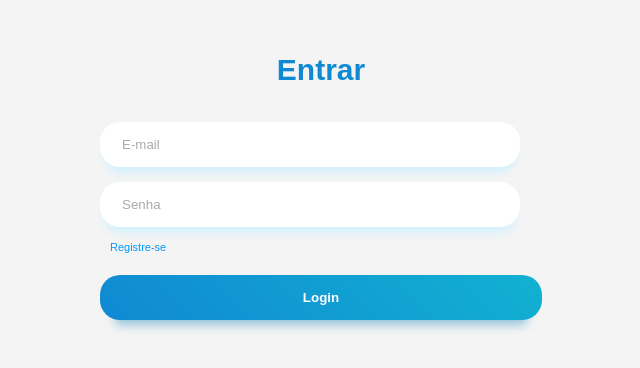
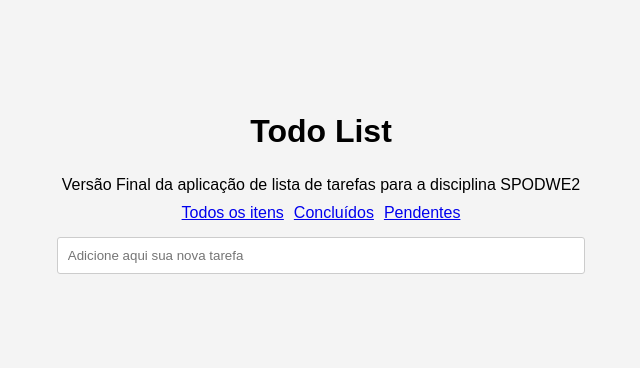
Before and after one commit to gabrielfnakata/Projeto-ToDo-SPODWE2, a React (Vite) app in the folder pacotes/frontend/: page /todos in a window 1280 px wide. Shown: the part 204-572 px from the top of the page, without its empty margins (319-959 px from the left). Built offline with nearby package versions, Linux system fonts and the light colour scheme.

Commit message:
feat: separar tela de login do restante

```diff
--- /dev/null
+++ b/pacotes/frontend/src/Login.jsx
@@ -0,0 +1,49 @@
+import { useNavigate } from "react-router-dom";
+import { useState } from "react";
+
+const Login = () => {
+  const [email, setEmail] = useState("");
+  const [senha, setSenha] = useState("");
+  const [error, setError] = useState("");
+  const navigate = useNavigate();
+
+  const handleSubmit = async (e) => {
+    e.preventDefault();
+    setError("");
+
+    try {
+      const response = await fetch("http://localhost:3000/login", {
+        method: "POST",
+        headers: { "Content-Type": "application/json" },
+        body: JSON.stringify({ email, senha }),
+      });
+
+      if (!response.ok) throw new Error("Erro no login");
+
+      const data = await response.json();
+      localStorage.setItem("token", data.token); // salvar token
+      navigate("/todos");
+    } catch {
+      setError("Email ou senha inválidos.");
+    }
+  };
+
+  return (
+    <div className="container">
+      <div className="heading">Entrar</div>
+      {error && <div className="error-message">{error}</div>}
+      <form className="form" onSubmit={handleSubmit}>
+        <input placeholder="E-mail" value={email} onChange={(e) => setEmail(e.target.value)} type="email" className="input" required />
+        <input placeholder="Senha" value={senha} onChange={(e) => setSenha(e.target.value)} type="password" className="input" required />
+        <span className="forgot-password">
+          <a href="#" onClick={(e) => { e.preventDefault(); navigate("/register"); }}>
+            Registre-se
+          </a>
+        </span>
+        <button type="submit" className="login-button">Login</button>
+      </form>
+    </div>
+  );
+};
+
+export default Login;
--- a/pacotes/frontend/src/TodoList.jsx
+++ b/pacotes/frontend/src/TodoList.jsx
@@ -24,129 +24,6 @@ const useAuth = () => {
   };
 
   return { token, login };
-};
-
-const LoginForm = ({ onLogin , onRegistrar}) => {
-  const [email, setEmail] = useState("");
-  const [senha, setSenha] = useState("");
-  const [error, setError] = useState("");
-
-  const handleSubmit = async (e) => {
-    e.preventDefault();
-    setError("");
-    try {
-      await onLogin(email, senha);
-    } catch (error) {
-      setError("Email ou senha inválidos. Por favor, tente novamente.");
-    }
-  };
-
-  return (
-    <div className="containers">
-      <div className="heading">Entrar</div>
-      {error && <div className="error-message">{error}</div>}
-      <form className="form" onSubmit={handleSubmit}>
-        <input
-          placeholder="E-mail"
-          value={email}
-          onChange={(e) => setEmail(e.target.value)}
-          type="email"
-          className="input"
-          required
-        />
-        <input
-          placeholder="Senha"
-          value={senha}
-          onChange={(e) => setSenha(e.target.value)}
-          type="password"
-          className="input"
-          required
-        />
-         <span className="forgot-password">
-  <a href="#" onClick={(e) => { e.preventDefault(); onRegistrar(); }}>
-    Registre-se
-  </a>
-</span>
-        <button type="submit" className="login-button">Login</button>
-      </form>
-    </div>
-  );
-};
-
-const RegisterForm = ({ onVoltarLogin }) => {
-  const [nome, setNome] = useState("");
-  const [email, setEmail] = useState("");
-  const [senha, setSenha] = useState("");
-  const [error, setError] = useState("");
-  const [success, setSuccess] = useState("");
-
-  const handleSubmit = async (e) => {
-    e.preventDefault();
-    setError("");
-    setSuccess("");
-    try {
-      const response = await fetch("http://localhost:3000/usuarios", {
-        method: "POST",
-        headers: {
-          "Content-Type": "application/json",
-          "Accept": "application/json"
-        },
-        body: JSON.stringify({ nome, email, senha }),
-      });
-
-      if (!response.ok) {
-        const data = await response.json();
-        throw new Error(data.message || "E-mail já registrado!");
-      }
-
-      setSuccess("Registro concluído!");
-      setNome("");
-      setEmail("");
-      setSenha("");
-    } catch (error) {
-      setError(error.message);
-    }
-  };
-
-  return (
-    <div className="containers">
-      <div className="heading">Registre-se</div>
-      {error && <div className="error-message">{error}</div>}
-      {success && <div style={{ color: "green", textAlign: "center" }}>{success}</div>}
-      <form className="form" onSubmit={handleSubmit}>
-        <input
-          placeholder="Nome"
-          value={nome}
-          onChange={(e) => setNome(e.target.value)}
-          type="text"
-          className="input"
-          required
-        />
-        <input
-          placeholder="E-mail"
-          value={email}
-          onChange={(e) => setEmail(e.target.value)}
-          type="email"
-          className="input"
-          required
-        />
-        <input
-          placeholder="Senha"
-          value={senha}
-          onChange={(e) => setSenha(e.target.value)}
-          type="password"
-          className="input"
-          required
-        />
-        <span className="forgot-password">
-          <a href="#" onClick={(e) => { e.preventDefault(); onVoltarLogin(); }}>
-            Voltar para login
-          </a>
-        </span>
-        <button type="submit" className="login-button">Criar conta</button>
-      </form>
-    </div>
-  );
 };
 
 const AddTodo = ({ addTodo, token }) => {
@@ -230,7 +107,7 @@ const TodoItem = ({ todo, markTodoAsDone }) => {
 };
 
 const TodoList = () => {
-  const { token, login } = useAuth();
+  const token = localStorage.getItem("token");
   const [todos, setTodos] = useState([]);
   const [filter, setFilter] = useState("all");
   const [mostrarRegistro, setMostrarRegistro] = useState(false);
@@ -293,11 +170,6 @@ const TodoList = () => {
       prevTodos.map((todo) => (todo.id === updatedTodo.id ? updatedTodo : todo))
     );
   };
-  if (!token) {
-    return mostrarRegistro
-      ? <RegisterForm onVoltarLogin={() => setMostrarRegistro(false)} />
-      : <LoginForm onLogin={login} onRegistrar={() => setMostrarRegistro(true)} />;
-  }
   return (
     <>
       <h1>Todo List</h1>
```
